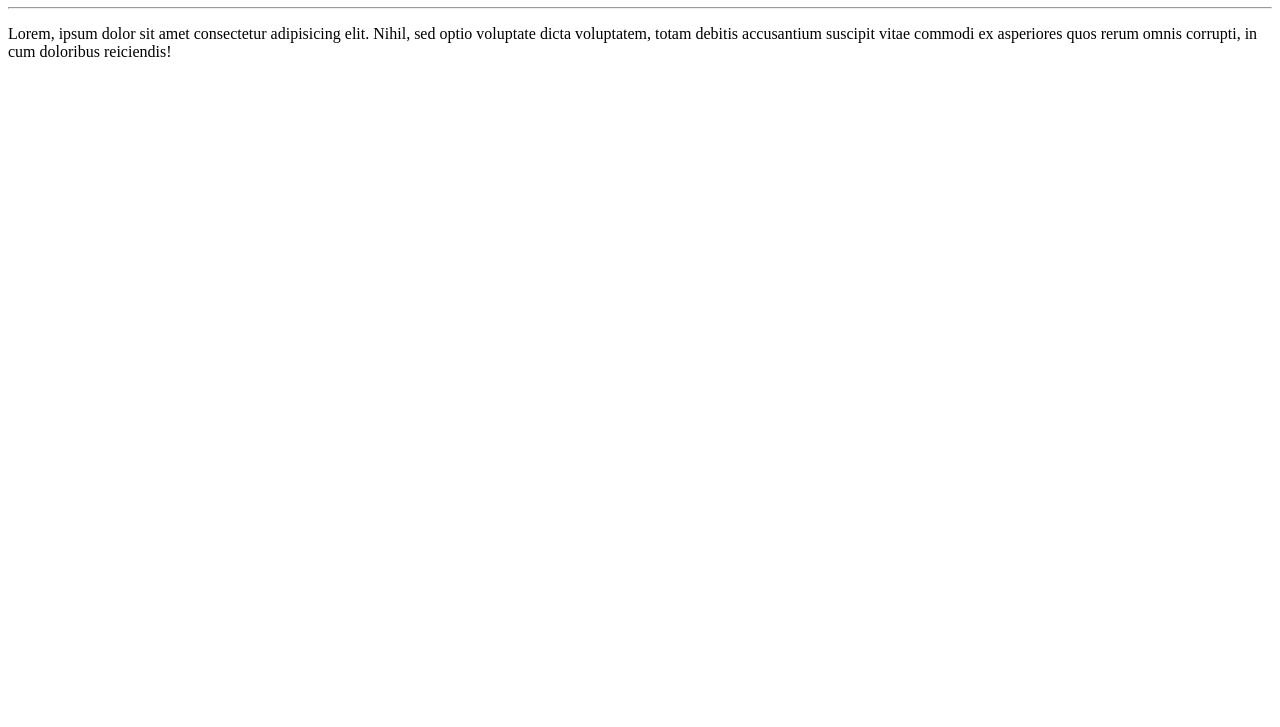
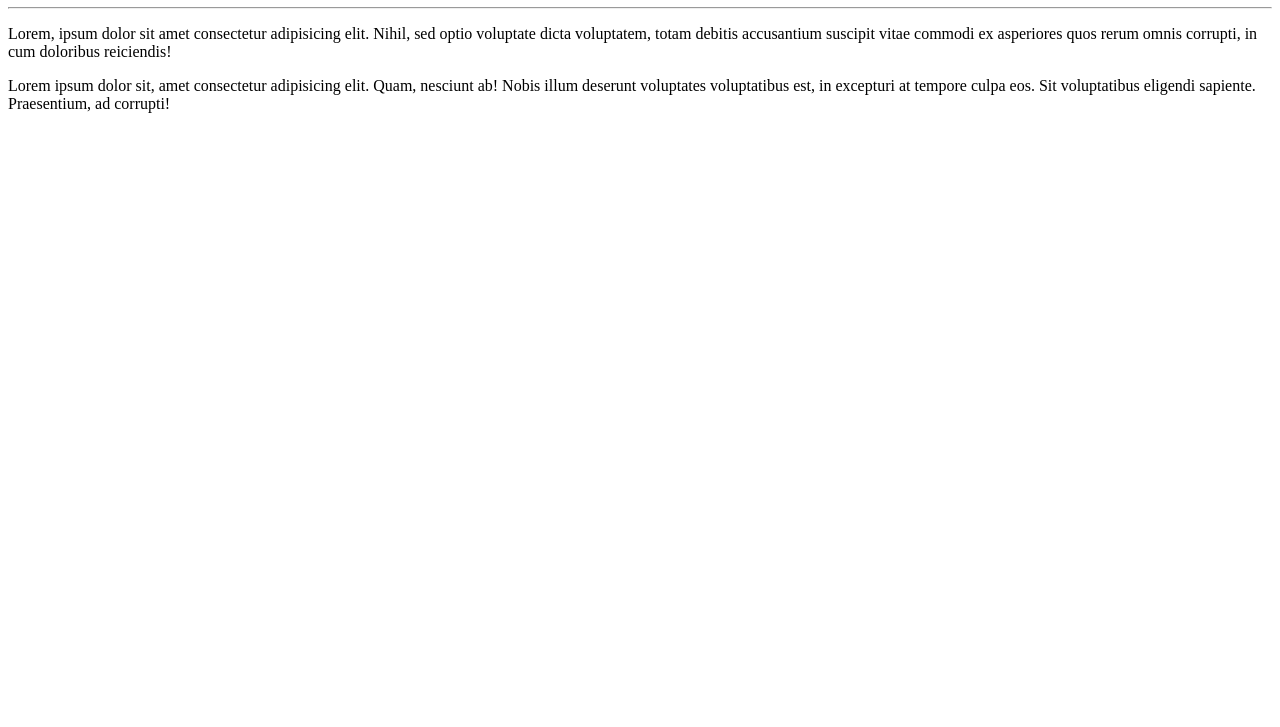
Before and after one commit to enzakill/Ola-Mundo, a plain HTML site: page site-exemplo/index.html in a window 1280 px wide. Shown: the part 73-800 px from the top of the page. Drawn offline with Linux system fonts and the light colour scheme.

Commit message:
Adicionei um novo paragrafo

```diff
--- a/site-exemplo/index.html
+++ b/site-exemplo/index.html
@@ -10,5 +10,6 @@
     <hr>
     <p>Lorem, ipsum dolor sit amet consectetur adipisicing elit. Nihil, sed optio voluptate dicta voluptatem, totam debitis accusantium suscipit vitae commodi ex asperiores quos rerum omnis corrupti, in cum doloribus reiciendis!
     </p>
+    <p>Lorem ipsum dolor sit, amet consectetur adipisicing elit. Quam, nesciunt ab! Nobis illum deserunt voluptates voluptatibus est, in excepturi at tempore culpa eos. Sit voluptatibus eligendi sapiente. Praesentium, ad corrupti!</p>
 </body>
 </html>
```
